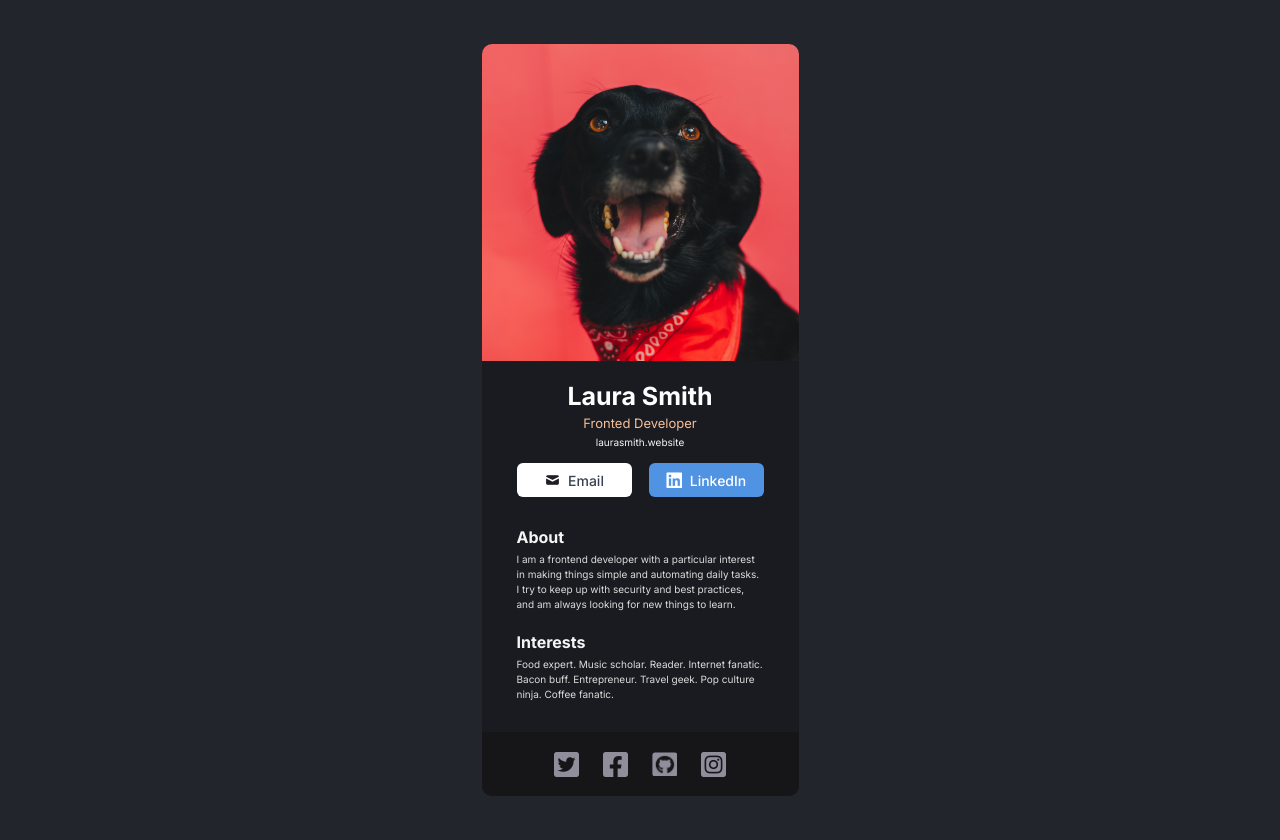
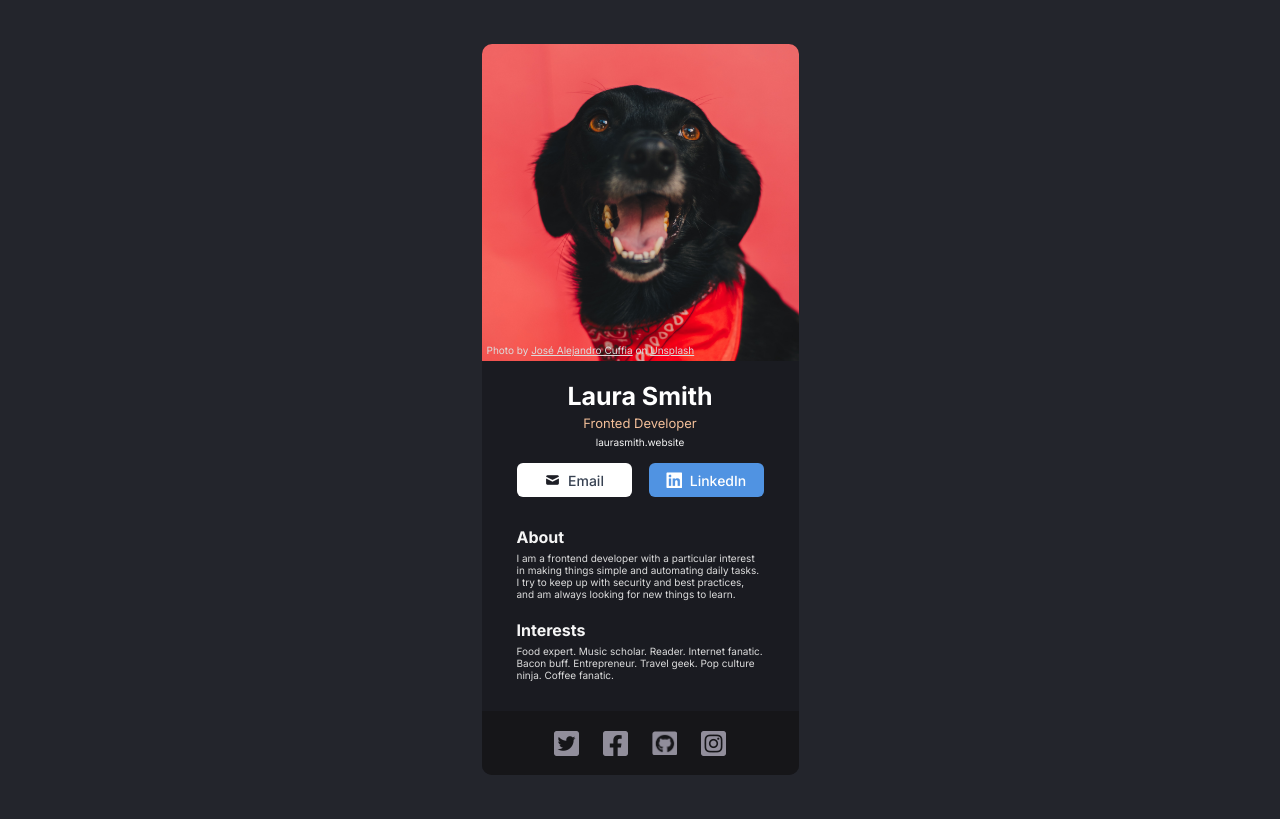
Before and after one commit to lucafisc/my-first-react-app, a React (Create React App) app: page / in a window 1280 px wide. After the commit the page ends 819 px from the top, so only its background shows below. Built offline with nearby package versions, Linux system fonts and the light colour scheme.

Commit message:
Add image credits

```diff
--- a/src/modules/ProfilePicture.js
+++ b/src/modules/ProfilePicture.js
@@ -2,9 +2,21 @@ import dogSrc from "../images/dog.jpg";
 
 function ProfilePicture() {
   return (
-    <div className="avatar">
-      <img src={dogSrc} />
-    </div>
+    <>
+      <div className="avatar">
+        <div className="credits">
+          Photo by{" "}
+          <a href="https://unsplash.com/@alecuffia?utm_source=unsplash&utm_medium=referral&utm_content=creditCopyText">
+            José Alejandro Cuffia
+          </a>{" "}
+          on{" "}
+          <a href="https://unsplash.com/s/photos/profile?utm_source=unsplash&utm_medium=referral&utm_content=creditCopyText">
+            Unsplash
+          </a>
+        </div>
+        <img src={dogSrc} />
+      </div>
+    </>
   );
 }
 
--- a/src/styles/App.css
+++ b/src/styles/App.css
@@ -28,6 +28,24 @@
     height: 317px;
     aspect-ratio: 1;
     overflow-y: hidden;
+    position: relative;
+}
+
+.credits {
+    position: absolute;
+    bottom: 5px;
+    left: 5px;
+    margin-top: 5px;
+    font-family: 'Inter';
+    font-style: normal;
+    font-weight: 400;
+    font-size: 10px;
+    color: #DCDCDC;
+}
+
+.credits>a {
+    color: #DCDCDC;
+    ;
 }
 
 .avatar>img {
@@ -138,7 +156,6 @@
     font-style: normal;
     font-weight: 400;
     font-size: 10px;
-    line-height: 150%;
     color: #DCDCDC;
 }
 
```
